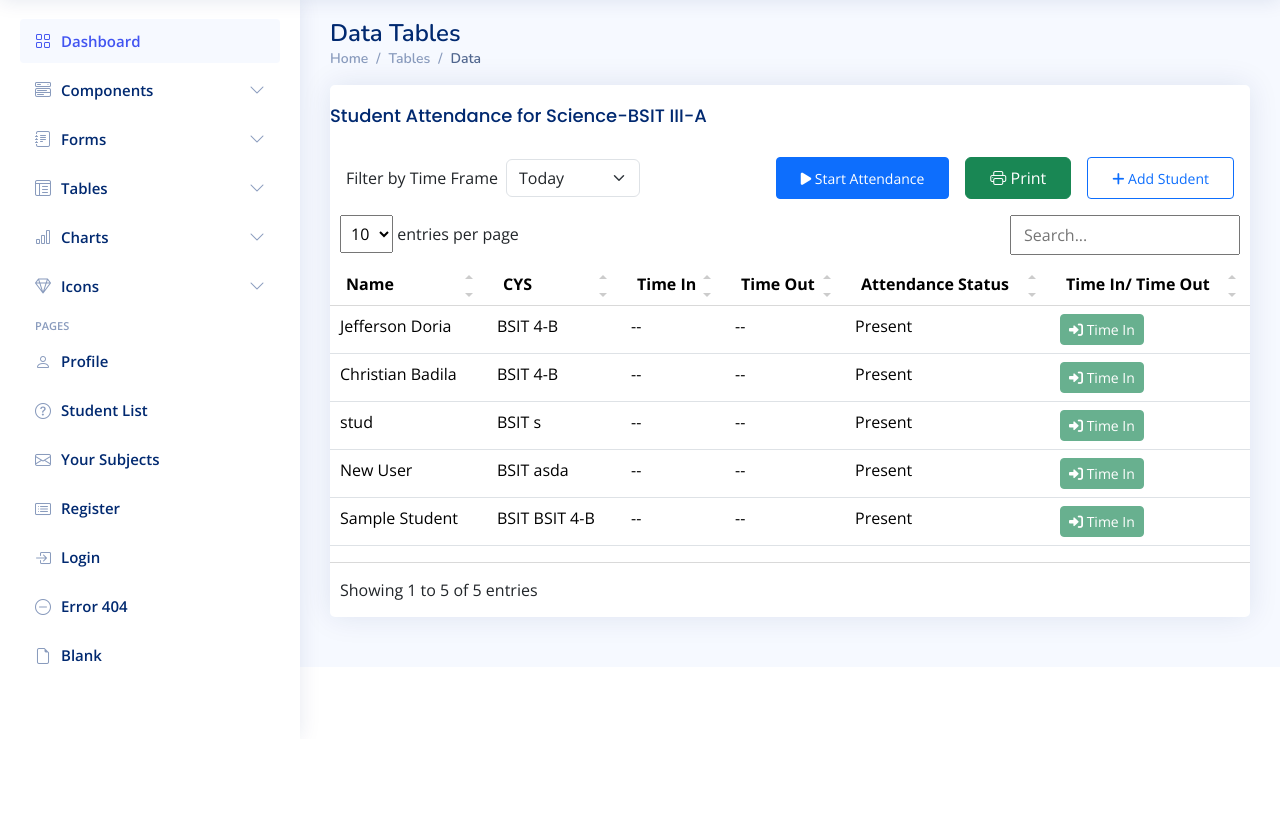
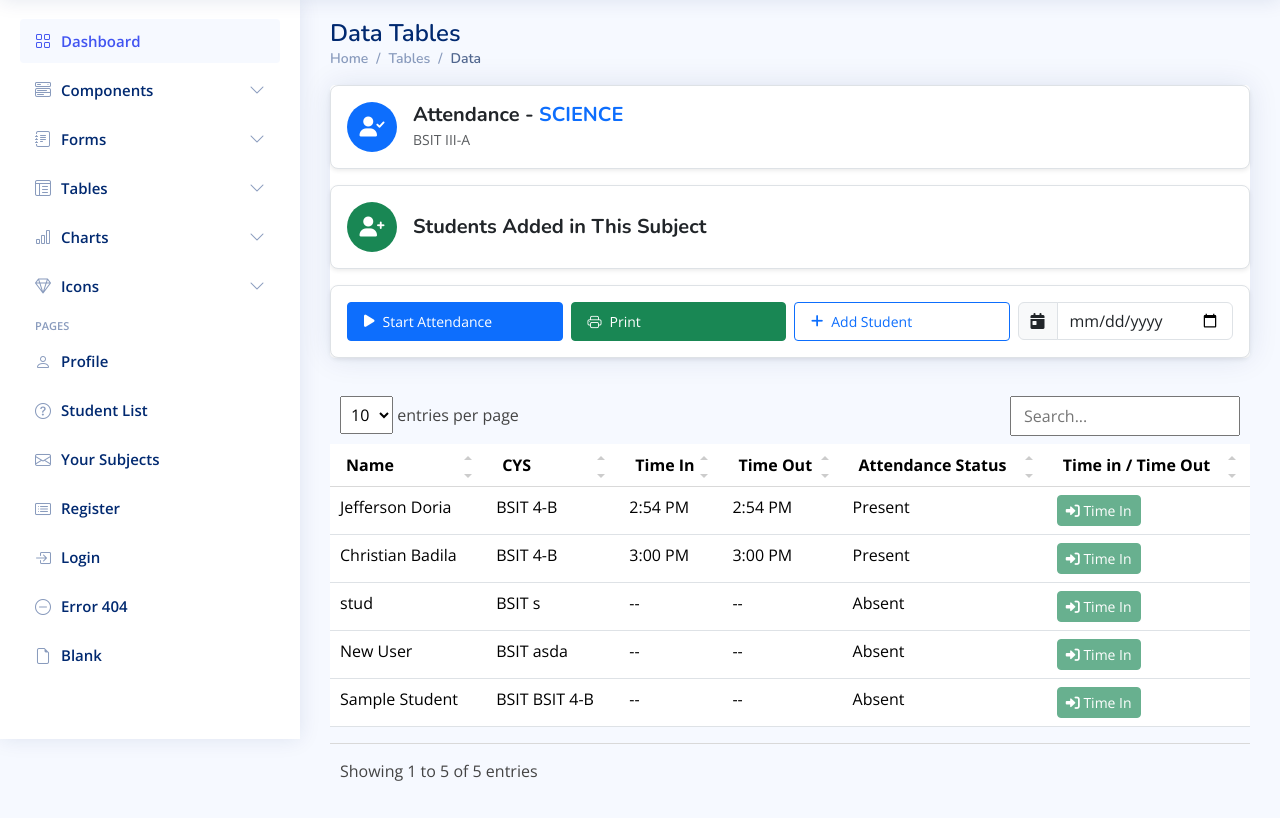
Before and after one commit to iamjeffdoria/Attendance-System, a Django app: page /student-attendance/15/ in a window 1280 px wide. Shown: the part 61-879 px from the top of the page. Before the commit the page ends 728 px from the top, so only its background shows below. Run offline with Django 5.2, Linux system fonts and the light colour scheme; data comes from the database, SQL or seed files in the repository; both versions use the stored data as it was after the commit; some libraries are stand-ins or nearby versions.

Commit message:
19 commits

```diff
--- a/myapp/models.py
+++ b/myapp/models.py
@@ -1,5 +1,5 @@
 from django.db import models
-
+from django.utils.timezone import now
 
 class Teacher(models.Model):
     username = models.CharField(max_length=255, unique=True)
@@ -47,8 +47,8 @@ class Attendance(models.Model):
     student = models.ForeignKey(Student, on_delete=models.CASCADE, related_name="attendance_records")
     subject = models.ForeignKey(Subject, on_delete=models.CASCADE, related_name="attendance_records")
     teacher = models.ForeignKey(Teacher, on_delete=models.SET_NULL, null=True, related_name="attendance_records")
-    status  = models.CharField(max_length=20, choices=STATUS_CHOICES)
-    date    = models.DateTimeField(auto_now_add=True)
+    status = models.CharField(max_length=20, choices=STATUS_CHOICES)
+    date = models.DateField(default=now)  # Ensure date is set explicitly
     time_in = models.TimeField(blank=True, null=True)
     time_out = models.TimeField(blank=True, null=True)
 
--- a/myapp/templates/myapp/student_attendance.html
+++ b/myapp/templates/myapp/student_attendance.html
@@ -46,87 +46,116 @@
     </div>
 </div>
 
-
-            <h5 class="card-title">Student Attendance for {{subject.name}}-{{subject.course_year_section}}</h5>
-    <!-- Buttons Container -->
-    <div class="d-flex flex-column flex-lg-row justify-content-between align-items-center gap-3 py-2 px-3">
-
-      <!-- Time Frame Filter -->
-      <div class="d-flex flex-column flex-md-row align-items-center gap-2">
-          <label for="timeframe" class="form-label mb-0">Filter by Time Frame</label>
-          <select class="form-select w-auto" id="timeframe">
-              <option value="today">Today</option>
-              <option value="week">This Week</option>
-              <option value="month">This Month</option>
-          </select>
+<!-- Attendance Header -->
+<div class="d-flex align-items-center justify-content-between p-3 bg-white shadow-sm rounded-3 border">
+  <div class="d-flex align-items-center">
+    <div class="icon-container bg-primary text-white d-flex align-items-center justify-content-center rounded-circle me-3" style="width: 50px; height: 50px;">
+      <i class="fas fa-user-check fs-5"></i>
     </div>
-
-      <!-- Action Buttons -->
-      <div class="d-flex flex-column flex-md-row gap-3">
-        <button type="button" class="btn btn-primary btn-sm px-4 py-2" id="startAttendance" data-bs-toggle="modal" data-bs-target="#attendanceChoiceModal">
-          <i class="fa-solid fa-play"></i> Start Attendance
-      </button>
-          <button type="button" class="btn btn-success px-4 py-2" id="printAttendance">
-            <i class="bi bi-printer"></i> Print
-          </button>
-
-          <button type="button" class="btn btn-outline-primary btn-sm px-4 py-2" data-bs-toggle="modal" data-bs-target="#addStudentModal">
-              <i class="fa-solid fa-plus"></i> Add Student
-          </button>
+    <div>
+      <h5 class="fw-bold text-dark mb-0">
+        Attendance - <span class="text-uppercase text-primary">{{ subject.name }}</span>
+      </h5>
+      <small class="text-muted">{{ subject.course_year_section }}</small>
+    </div>
   </div>
 </div>
 
-        <div class="table-responsive">
+<!-- Students Section -->
+<div class="p-3 bg-white shadow-sm rounded-3 mt-3 border d-flex align-items-center">
+  <div class="icon-container bg-success text-white d-flex align-items-center justify-content-center rounded-circle me-3" style="width: 50px; height: 50px;">
+    <i class="fas fa-user-plus fs-5"></i>
+  </div>
+  <h5 class="fw-bold text-dark mb-0">Students Added in This Subject</h5>
+</div>
+<!-- Action Buttons Section -->
+<div class="p-3 bg-white shadow-sm rounded-3 mt-3 border">
+  <div class="row g-2 justify-content-center justify-content-md-end">
+    <div class="col-12 col-md-3">
+      <button type="button" class="btn btn-primary btn-sm d-flex align-items-center w-100 px-3 py-2" id="startAttendance" data-bs-toggle="modal" data-bs-target="#attendanceChoiceModal">
+        <i class="fa-solid fa-play me-2"></i> Start Attendance
+      </button>
+    </div>
+    <div class="col-12 col-md-3">
+      <button type="button" class="btn btn-success btn-sm d-flex align-items-center w-100 px-3 py-2" id="printAttendance">
+        <i class="bi bi-printer me-2"></i> Print
+      </button>
+    </div>
+    <div class="col-12 col-md-3">
+      <button type="button" class="btn btn-outline-primary btn-sm d-flex align-items-center w-100 px-3 py-2" data-bs-toggle="modal" data-bs-target="#addStudentModal">
+        <i class="fa-solid fa-plus me-2"></i> Add Student
+      </button>
+    </div>
+    <!-- Date Picker Input -->
+    <div class="col-12 col-md-3">
+      <div class="input-group">
+        <span class="input-group-text"><i class="fa-solid fa-calendar-day"></i></span>
+        <input type="date" class="form-control" id="specificDateFilter">
+      </div>
+    </div>
+  </div>
+</div>
+
+</div>
+
+
+<div class="table-responsive mt-4" style="min-height: 400px">
   <table class="table datatable">
     <thead>
       <tr>
         <th>Name</th>
-
-
         <th>CYS</th>
         <th>Time In</th>
         <th>Time Out</th>
         <th>Attendance Status</th>
-                <th>Time In/ Time Out</th>
+        <th>Time in / Time Out</th>
       </tr>
     </thead>
     <tbody>
       {% for student in assigned_students %}
         <tr>
           <td>{{ student.full_name }}</td>
-
           <td>{{ student.course }} {{ student.year_section }}</td>
           <td id="time-in-{{ student.id }}">
-                    {% if student.attendance.time_in %}
-                        {{ student.attendance.time_in|time:"g:i A" }} <!-- ✅ Shows 12-hour format -->
-                    {% else %} -- {% endif %}
-                </td>
-                <td id="time-out-{{ student.id }}">
-                    {% if student.attendance.time_out %}
-                        {{ student.attendance.time_out|time:"g:i A" }} <!-- ✅ Shows 12-hour format -->
-                    {% else %} -- {% endif %}
+            {% if student.attendance and student.attendance.time_in %}
+                {{ student.attendance.time_in|time:"g:i A" }}
+
+            {% else %}
+                --
+            {% endif %}
         </td>
 
-
-                  <td>Present</td>
+          <td id="time-out-{{ student.id }}">
+            {% if student.attendance and student.attendance.time_out %}
+              {{ student.attendance.time_out|time:"g:i A" }}
+            {% else %}
+              --
+            {% endif %}
+          </td>
+          <td>
+            {% if student.attendance and student.attendance.time_in %}
+              Present
+            {% else %}
+              Absent
+            {% endif %}
+          </td>
           <td>
             <div class="btn-group" role="group">
               <button class="btn btn-success btn-sm mark-attendance"
                       data-student="{{ student.id }}"
                       data-status="Time In"
-                      disabled> <!-- Disabled by default -->
+                      disabled>
                 <i class="fa-solid fa-sign-in-alt"></i> Time In
               </button>
-
-
             </div>
           </td>
-
         </tr>
       {% endfor %}
     </tbody>
   </table>
 </div>
+
+
 
       </div>
     </div>
@@ -161,7 +190,7 @@
   <div class="modal-dialog modal-dialog-centered mw-100 mx-auto" style="width:750px;">
     <div class="modal-content">
       <div class="modal-header">
-        <h5 class="modal-title" id="addStudentModalLabel">Add Students to Subject</h5>
+        <h5 class="modal-title" id="addStudentModalLabel">List of Enrolled students</h5>
         <button type="button" class="btn-close" data-bs-dismiss="modal" aria-label="Close"></button>
       </div>
       <div class="modal-body">
@@ -211,6 +240,50 @@
 <script>
   // jQuery for handling filter changes
   $(document).ready(function() {
+
+
+    const dateInput = document.getElementById("specificDateFilter");
+    const subjectId = "{{ subject.id }}"; // Get subject ID from the template
+
+    dateInput.addEventListener("change", function () {
+        const selectedDate = dateInput.value;
+
+        if (selectedDate) {
+            fetch(`/get_attendance_by_date/?subject_id=${subjectId}&date=${selectedDate}`, {
+                method: "GET",
+                headers: {
+                    "X-Requested-With": "XMLHttpRequest"
+                }
+            })
+            .then(response => response.json())
+            .then(data => {
+                if (data.error) {
+                    console.error(data.error);
+                } else {
+                    updateAttendanceTable(data.data);
+                }
+            })
+            .catch(error => console.error("Error fetching attendance:", error));
+        }
+    });
+
+    function updateAttendanceTable(attendanceData) {
+        attendanceData.forEach(student => {
+            const timeInCell = document.getElementById(`time-in-${student.student_id}`);
+            const timeOutCell = document.getElementById(`time-out-${student.student_id}`);
+
+            if (timeInCell) timeInCell.innerHTML = student.time_in;
+            if (timeOutCell) timeOutCell.innerHTML = student.time_out;
+        });
+    }
+
+    $("#printAttendance").click(function() {
+    // Open the PDF preview in a new window or modal
+    window.open("{% url 'pdf_preview' %}", "_blank");
+  });
+
+
+
 let timerInterval;
 let totalSeconds = 0;
 let currentAttendanceType = ""; // Store current attendance type
@@ -250,6 +323,7 @@ function startAttendanceTimer(actionType) {
         }, 1000);
     }
 }
+
 
 // Stop the timer when manually closed
 function stopAttendanceTimer() {
@@ -382,6 +456,7 @@ function showAttendanceToast(message) {
           },
           success: function(response) {
             if (response.status === "success") {
+              showAttendanceToast(response.message)
               location.reload(); // Reload page to display updated students
             } else {
               alert(response.message);
@@ -408,45 +483,6 @@ function showAttendanceToast(message) {
       },
       // Add more records as necessary
     ];
-
-    function loadFilteredData(timeFrame) {
-      let filteredData = tableData;
-      const today = new Date();
-      const startOfWeek = new Date(today.setDate(today.getDate() - today.getDay())); // Set to the start of the week
-      const startOfMonth = new Date(today.getFullYear(), today.getMonth(), 1); // Set to the start of the month
-
-      if (timeFrame === "today") {
-        filteredData = tableData.filter(item => new Date(item.startDate).toDateString() === new Date().toDateString());
-      } else if (timeFrame === "week") {
-        filteredData = tableData.filter(item => new Date(item.startDate) >= startOfWeek);
-      } else if (timeFrame === "month") {
-        filteredData = tableData.filter(item => new Date(item.startDate) >= startOfMonth);
-      }
-
-      // Clear current table and insert filtered rows
-      $('#attendance-data').empty();
-      filteredData.forEach(item => {
-        $('#attendance-data').append(`
-          <tr>
-            <td>${item.name}</td>
-            <td>${item.ext}</td>
-            <td>${item.city}</td>
-            <td>${item.startDate}</td>
-            <td>${item.completion}</td>
-          </tr>
-        `);
-      });
-    }
-
-
-    // Load data initially for "Today"
-    loadFilteredData("today");
-
-    // Change filter based on dropdown selection
-    $('#timeframe').change(function() {
-      const selectedTimeframe = $(this).val();
-      loadFilteredData(selectedTimeframe);
-    });
   });
 </script>
 
--- a/myapp/urls.py
+++ b/myapp/urls.py
@@ -4,6 +4,8 @@ from django.conf.urls.static import static
 from django.urls import path
 from .import views
 from .views import mark_attendance
+from .views import pdf_test_page, pdf_preview, get_attendance_by_date
+
 
 urlpatterns = [
     path('', views.teacher_login, name="teacher-login"),
@@ -18,7 +20,9 @@ urlpatterns = [
     path("attendance/<int:subject_id>/add-students/", views.add_students_to_subject, name="add-students-to-subject"),
     path('student-register/', views.student_register, name='student-register'),
     path('mark-attendance/', views.mark_attendance, name='mark-attendance'),
-
+    path('pdf-test-page/', pdf_test_page, name='pdf_test_page'),
+    path('pdf-preview/', pdf_preview, name='pdf_preview'),
+    path('get_attendance_by_date/', get_attendance_by_date, name='get_attendance_by_date'),
 ]
 
 if settings.DEBUG:
--- a/myapp/views.py
+++ b/myapp/views.py
@@ -11,6 +11,149 @@ from django.http import JsonResponse,HttpResponseRedirect
 from django.utils.timezone import now
 from django.utils.timezone import localtime
 import pytz
+from django.utils.dateparse import parse_date
+from datetime import date
+from datetime import datetime
+from django.utils.timezone import make_aware
+from collections import defaultdict
+from django.http import HttpResponse
+from django.shortcuts import render
+from reportlab.lib.pagesizes import A4
+from reportlab.pdfgen import canvas
+import io,os
+from reportlab.lib import colors
+from reportlab.lib.units import cm, mm
+from reportlab.platypus import Table, TableStyle, Paragraph, SimpleDocTemplate, Image
+from reportlab.lib.utils import ImageReader
+from reportlab.lib.styles import ParagraphStyle
+from django.conf import settings
+
+
+
+def get_attendance_by_date(request):
+    if request.headers.get('x-requested-with') == 'XMLHttpRequest':  # Ensure it's an AJAX request
+        subject_id = request.GET.get('subject_id')
+        selected_date = request.GET.get('date')
+
+        if subject_id and selected_date:
+            try:
+                date_obj = datetime.strptime(selected_date, "%Y-%m-%d").date()
+                subject = get_object_or_404(Subject, id=subject_id)
+                students = subject.students.all()
+
+                # Use defaultdict to store attendance data for each student
+                attendance_dict = defaultdict(lambda: {
+                    "time_in": "--",
+                    "time_out": "--",
+                    "status": "Absent"
+                })
+
+                attendance_records = Attendance.objects.filter(
+                    subject=subject, date=date_obj  # Use date directly if it's a DateField
+                ).order_by("time_in")
+                # Populate defaultdict with attendance records
+                for attendance in attendance_records:
+                    student_id = attendance.student.id
+                    if attendance.time_in:
+                        attendance_dict[student_id]["time_in"] = attendance.time_in.strftime("%I:%M %p")
+                    if attendance.time_out:
+                        attendance_dict[student_id]["time_out"] = attendance.time_out.strftime("%I:%M %p")
+                    attendance_dict[student_id]["status"] = attendance.status  # Update status
+
+                # Build final response data
+                attendance_data = [
+                    {
+                        "student_id": student.id,
+                        "full_name": student.full_name,
+                        "course": student.course,
+                        "year_section": student.year_section,
+                        **attendance_dict[student.id]  # Merge attendance details
+                    }
+                    for student in students
+                ]
+
+                return JsonResponse({"data": attendance_data}, status=200)
+            except ValueError:
+                return JsonResponse({"error": "Invalid date format"}, status=400)
+
+    return JsonResponse({"error": "Invalid request"}, status=400)
+
+
+def pdf_test_page(request):
+    buffer = io.BytesIO()
+    doc = SimpleDocTemplate(buffer, pagesize=A4)
+    width, height = A4
+
+    logo_path = os.path.join(settings.BASE_DIR, 'static', 'assets', 'img', 'NEWPIT.png')
+
+    try:
+        logo = Image(logo_path, width=2.5*cm, height=2.2*cm)
+    except Exception:
+        logo = Paragraph("LOGO UNAVAILABLE", ParagraphStyle(
+            name='LogoPlaceholder', fontName='Helvetica-Bold', fontSize=10, alignment=1, textColor=colors.darkgrey
+        ))
+
+    school_name = Paragraph("<b>PALOMPON INSTITUTE OF TECHNOLOGY</b>", ParagraphStyle(
+        name='SchoolName', fontName='Helvetica-Bold', fontSize=16, alignment=1
+    ))
+
+    school_address = Paragraph("Palompon, Leyte 6538", ParagraphStyle(
+        name='SchoolAddress', fontName='Helvetica', fontSize=12, alignment=1
+    ))
+
+    style_info = ParagraphStyle(name='ContactInfo', fontName='Helvetica', fontSize=9, alignment=1)
+
+    contact_info = [
+        Paragraph("Phone: (555) 123-4567", style_info),
+        Paragraph("Email: info@pit.edu.ph", style_info),
+        Paragraph("Website: www.pit.edu.ph", style_info),
+        Paragraph("Address: Main Campus", style_info),
+        Paragraph("ISO 9001:2015 Certified", style_info)
+    ]
+
+    header_data = [
+        [logo, school_name, ""],
+        ["", school_address, contact_info[0]],
+        ["", "", contact_info[1]],
+        ["", "", contact_info[2]],
+        ["", "", contact_info[3]],
+        ["", "", contact_info[4]]
+    ]
+
+    col_widths = [3*cm, 10*cm, 6*cm]
+    header_table = Table(header_data, colWidths=col_widths)
+
+    header_table.setStyle(TableStyle([
+        ('SPAN', (0, 0), (0, 5)),
+        ('VALIGN', (0, 0), (-1, -1), 'TOP'),
+        ('ALIGN', (1, 0), (1, -1), 'CENTER'),
+        ('ALIGN', (2, 0), (2, -1), 'RIGHT'),
+        ('TOPPADDING', (0, 0), (-1, -1), 6),
+        ('BOTTOMPADDING', (0, 0), (-1, -1), 6),
+        ('BOX', (0, 0), (-1, -1), 1, colors.black),
+        ('LINEBELOW', (0, 0), (-1, 0), 1, colors.black),
+    ]))
+
+    elements = [header_table]
+    doc.build(elements)
+
+    pdf = buffer.getvalue()
+    buffer.close()
+    response = HttpResponse(content_type='application/pdf')
+    response['Content-Disposition'] = 'inline; filename="header_only.pdf"'
+    response.write(pdf)
+    return response
+
+
+def pdf_preview(request):
+    """
+    Render an HTML preview of the PDF page with an embedded preview or link.
+    """
+    # In a real-world scenario, you might generate the PDF and
+    # save it temporarily or embed it in the page. Here we simply
+    # pass the URL for the PDF download.
+    return render(request, 'myapp/pdf_preview.html', {'pdf_url': '/pdf-test-page/'})
+
 
 def mark_attendance(request):
     if request.method == "POST":
@@ -23,37 +166,53 @@ def mark_attendance(request):
 
         student = get_object_or_404(Student, id=student_id)
         subject = get_object_or_404(Subject, id=subject_id)
+
         teacher_id = request.session.get("teacher_id")
-        teacher = Teacher.objects.filter(id=teacher_id).first()
+        if not teacher_id:
+            return JsonResponse({"status": "error", "message": "Unauthorized. Please log in again."}, status=403)
+
+        teacher = get_object_or_404(Teacher, id=teacher_id)
 
         # Convert time to Manila Time
         manila_tz = pytz.timezone("Asia/Manila")
-        current_time = localtime(now(), timezone=manila_tz).strftime("%I:%M %p")  # ✅ Convert to 12-hour format in Manila Time
+        current_time = localtime(now(), timezone=manila_tz).strftime("%I:%M %p")  # 12-hour format
+        today_date = now().date()
 
+        # Check if an attendance record already exists for this student, subject, and date
         attendance, created = Attendance.objects.get_or_create(
             student=student,
             subject=subject,
-            teacher=teacher,
-            date=now().date(),
-            defaults={"status": "Present"}
+            date=today_date,
+            defaults={'teacher': teacher, 'status': 'Present'}
         )
 
-        if action == "Time In" and not attendance.time_in:
-            attendance.time_in = now().time()
-            message = f"{student.full_name} Time In recorded."
+        # If both time_in and time_out exist, do not allow further modifications
+        if attendance.time_in and attendance.time_out:
+            return JsonResponse({"status": "error", "message": "Attendance already recorded for today."}, status=400)
+
+        if action == "Time In":
+            if attendance.time_in:
+                return JsonResponse({"status": "error", "message": "Time In already recorded for today."}, status=400)
+            attendance.time_in = localtime(now())
+            attendance.teacher = teacher
             attendance.save()
-            return JsonResponse({"status": "success", "message": message, "time": current_time, "field": "time_in"})
+            return JsonResponse({"status": "success", "message": f"{student.full_name} Time In recorded.", "time": current_time, "field": "time_in"})
 
-        elif action == "Time Out" and not attendance.time_out:
-            attendance.time_out = now().time()
-            message = f"{student.full_name} Time Out recorded."
+        elif action == "Time Out":
+            if not attendance.time_in:
+                return JsonResponse({"status": "error", "message": "Time In must be recorded first."}, status=400)
+            if attendance.time_out:
+                return JsonResponse({"status": "error", "message": "Time Out already recorded for today."}, status=400)
+            attendance.time_out = localtime(now())
+            attendance.teacher = teacher
             attendance.save()
-            return JsonResponse({"status": "success", "message": message, "time": current_time, "field": "time_out"})
+            return JsonResponse({"status": "success", "message": f"{student.full_name} Time Out recorded.", "time": current_time, "field": "time_out"})
 
         else:
-            return JsonResponse({"status": "error", "message": "Attendance already recorded."}, status=400)
+            return JsonResponse({"status": "error", "message": "Invalid or duplicate action."}, status=400)
 
     return JsonResponse({"status": "error", "message": "Invalid request method."}, status=405)
+
 
 def teacher_dashboard(request):
     if 'teacher_username' not in request.session:
@@ -72,6 +231,7 @@ def teacher_login(request):
             teacher = Teacher.objects.get(username=username)
 
             if check_password(password, teacher.password):
+                request.session['teacher_id'] = teacher.id
                 request.session['teacher_username'] = teacher.username
                 request.session['teacher_name'] = teacher.full_name
                 messages.success(request, "You are logged in!")
@@ -195,6 +355,41 @@ def student_attendance(request, id):
     # Fetch students who are already assigned to the subject
     assigned_students = subject.students.all()
 
+    # Fetch all attendance records for assigned students in this subject
+    attendance_records = Attendance.objects.filter(
+        student__in=assigned_students,
+        subject=subject
+    ).order_by('date')
+
+    # Group attendance records by student ID
+    student_attendance_map = defaultdict(lambda: {'time_in': None, 'time_out': None})
+
+    for att in attendance_records:
+        student_data = student_attendance_map[att.student.id]
+        if att.time_in and not student_data['time_in']:
+            student_data['time_in'] = att.time_in
+        if att.time_out and not student_data['time_out']:
+            student_data['time_out'] = att.time_out
+
+    # Assign the merged attendance data to each student
+    for student in assigned_students:
+        student.attendance = student_attendance_map.get(student.id, None)
+        if student.attendance:
+            print(f"Student: {student.full_name}, Time In: {student.attendance['time_in']}, Time Out: {student.attendance['time_out']}")
+
+    if request.headers.get('X-Requested-With') == 'XMLHttpRequest':
+        attendance_data = [
+            {
+                'student_name': student.full_name,
+                'cys': f"{student.course} {student.year_section}",
+                'time_in': localtime(data['time_in']).strftime("%I:%M %p") if data['time_in'] else "--",
+                'time_out': localtime(data['time_out']).strftime("%I:%M %p") if data['time_out'] else "--",
+                'status': "Present" if data['time_in'] else "Absent",
+            }
+            for student, data in student_attendance_map.items()
+        ]
+        return JsonResponse({'attendance': attendance_data})
+
     # Fetch students who are NOT assigned to this subject (available students)
     available_students = Student.objects.exclude(id__in=assigned_students.values_list('id', flat=True))
 
@@ -209,7 +404,8 @@ def student_attendance(request, id):
     return render(request, 'myapp/student_attendance.html', {
         'assigned_students': assigned_students,
         'available_students': available_students,
-        'subject': subject
+        'subject': subject,
+        'all_attendance_records': attendance_records,  # Pass all attendance records to the template
     })
 
 def add_students_to_subject(request, subject_id):
@@ -220,9 +416,10 @@ def add_students_to_subject(request, subject_id):
         for student_id in student_ids:
             student = get_object_or_404(Student, id=student_id)
             subject.students.add(student)
-            messages.success(request, "Student added successfully!")
 
-        return JsonResponse({"message": "Students successfully added!", "status":"success"})
+        messages.success(request, f"{len(student_ids)} student(s) added successfully!")
+
+        return JsonResponse({"message": "Students successfully added!", "status": "success"})
 
     return JsonResponse({"error": "Invalid request"}, status=400)
 
--- a/myproject/settings.py
+++ b/myproject/settings.py
@@ -130,3 +130,5 @@ DEFAULT_AUTO_FIELD = 'django.db.models.BigAutoField'
 # settings.py
 TIME_ZONE = 'Asia/Manila'
 USE_TZ = True  # Ensure Django stores times in UTC but converts them to local time
+
+X_FRAME_OPTIONS = 'ALLOWALL'
```
Also changed, not shown: myapp/templates/myapp/pdf_preview.html (added, +18 -0 lines), db.sqlite3, myapp/migrations/0006_alter_attendance_date.py (added), static/assets/img/NEWPIT.png (added). Lines whose indentation alone changed are shown as unchanged.
